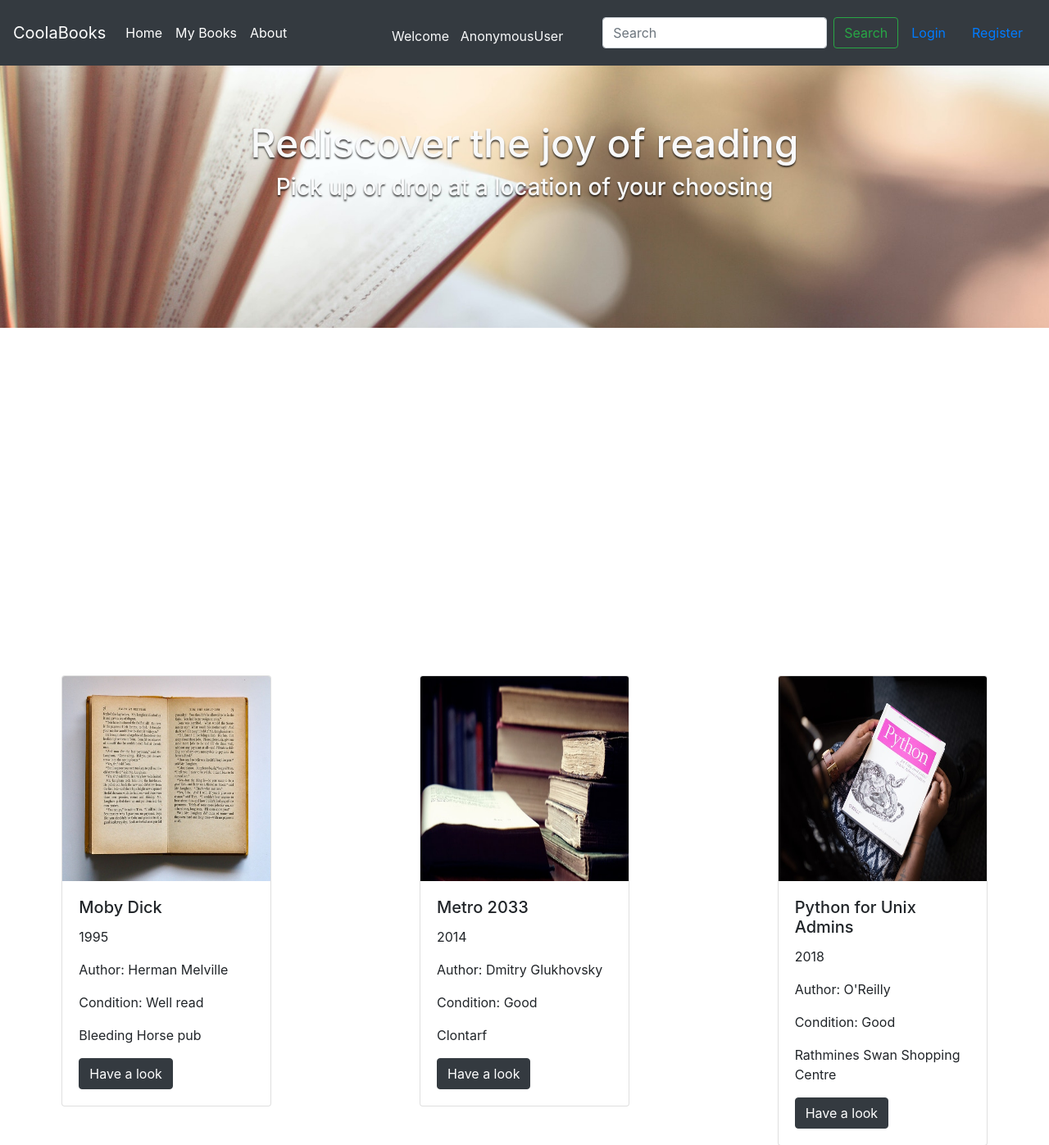
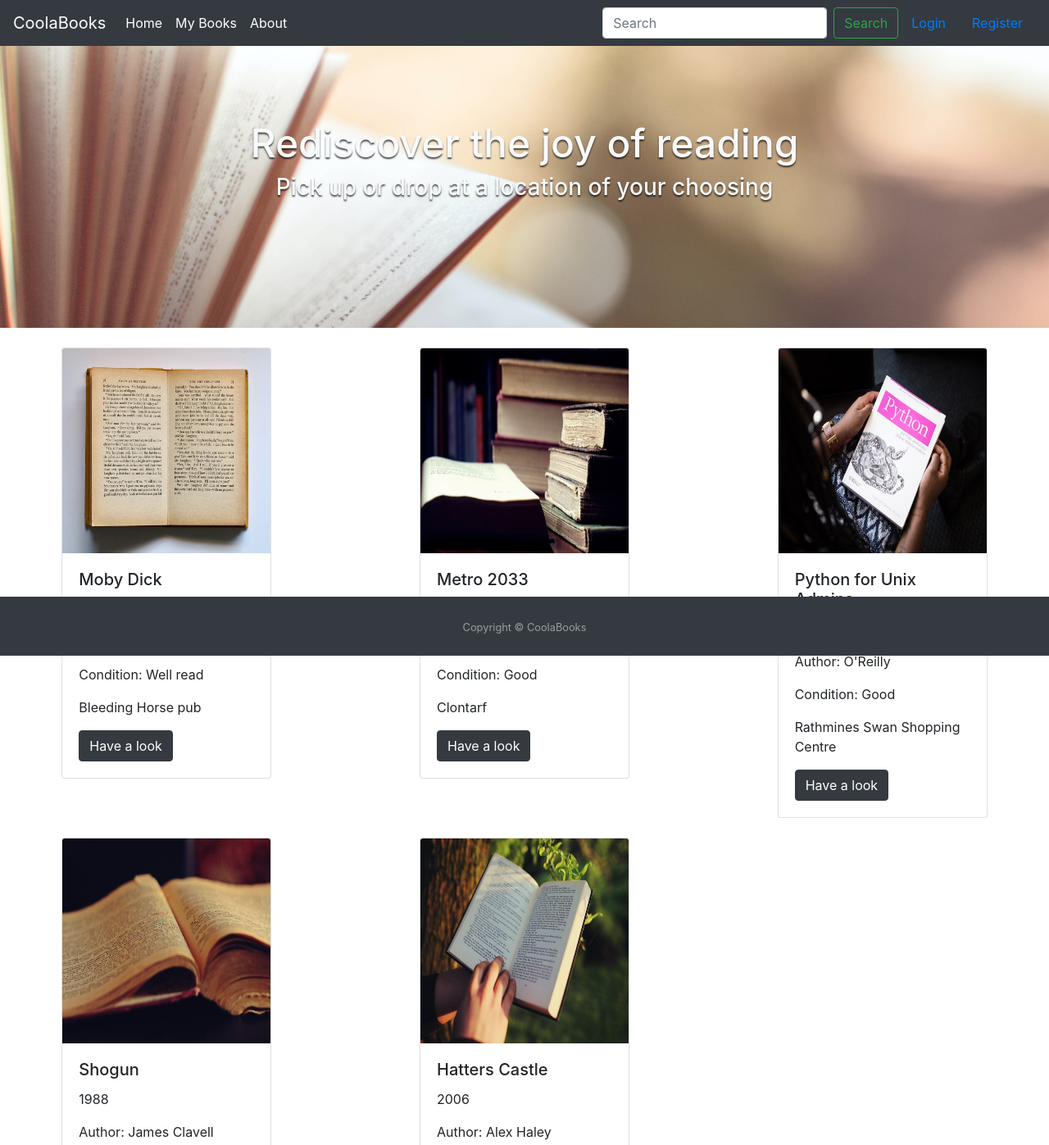
Before and after one commit to robertsoldan/coolabooks, a Django app: page / in a window 1280 px wide. Shown: the top 1397 px of the page at 82% size. Run offline with Django 3.2, Linux system fonts and the light colour scheme; some libraries are stand-ins or nearby versions.

Commit message:
footer is now fixed, fixed home navbar link

```diff
--- a/coolabooks/books/templates/books/base.html
+++ b/coolabooks/books/templates/books/base.html
@@ -27,13 +27,16 @@
 </div>
 {% endfor %}
 {% endif %}
+
+
+
 <!-- this is where HTML of other files starts -->
 {% block body %}
 
 {% endblock %}
 
 <!-- this is where HTML of other files ends -->
-<footer class="py-4 bg-dark text-white-50">
+<footer class="py-4 bg-dark fixed-bottom text-white-50">
     <div class="container text-center">
       <small>Copyright &copy; CoolaBooks</small>
     </div>
--- a/coolabooks/books/templates/books/index.html
+++ b/coolabooks/books/templates/books/index.html
@@ -14,7 +14,7 @@
 
 
 {% block body %}
-<div class="home min-vh-100">
+<div class="home">
     <div class="header-img row">
         <div class="column my-auto mx-auto main-header">
             <h1 class="text-center text-light mx-auto">Rediscover the joy of reading</h1>
@@ -22,10 +22,7 @@
         </div>
     </div>
 
-    {% if user.is_authenticated %}
-    <div class="row bg-dark">
 
-        {% endif %}
     </div>
     <div class="row  mt-4 content">
         <div class="col-md-4 mb-4">
--- a/coolabooks/books/templates/partials/_navbar.html
+++ b/coolabooks/books/templates/partials/_navbar.html
@@ -8,7 +8,7 @@
     <div class="collapse navbar-collapse" id="navbarSupportedContent">
         <ul class="navbar-nav mr-auto">
             <li class="nav-item active">
-                <a class="nav-link" href="#">Home <span class="sr-only">(current)</span></a>
+                <a class="nav-link" href="/">Home <span class="sr-only">(current)</span></a>
             </li>
             <li class="nav-item active">
                 <a class="nav-link" href="#">My Books <span class="sr-only">(current)</span></a>
@@ -17,7 +17,9 @@
                 <a class="nav-link" href="#">About <span class="sr-only">(current)</span></a>
             </li>
         </ul>
+        {% if user.is_authenticated %}
         <p class="mt-4 mr-5 text-light">Welcome &nbsp; {{ user }}</p>
+        {% endif %}
         <form class="form-inline my-2 my-lg-0">
             <input class="form-control mr-sm-2" type="search" placeholder="Search" aria-label="Search">
             <button class="btn btn-outline-success my-2 my-sm-0" type="submit">Search</button>
```
